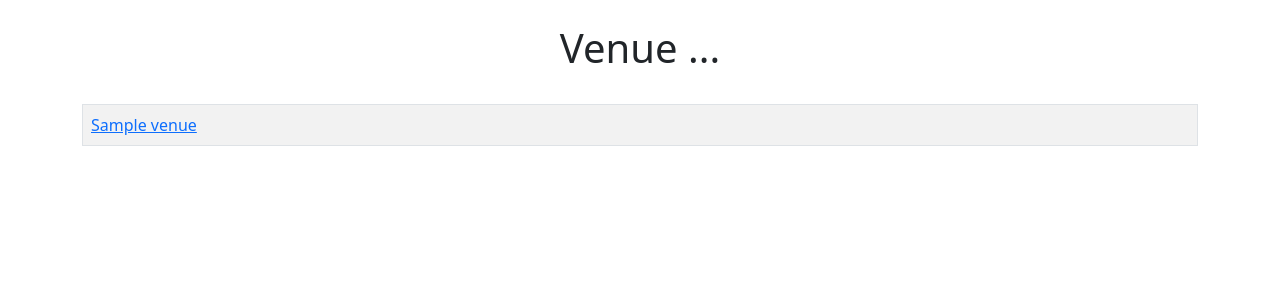
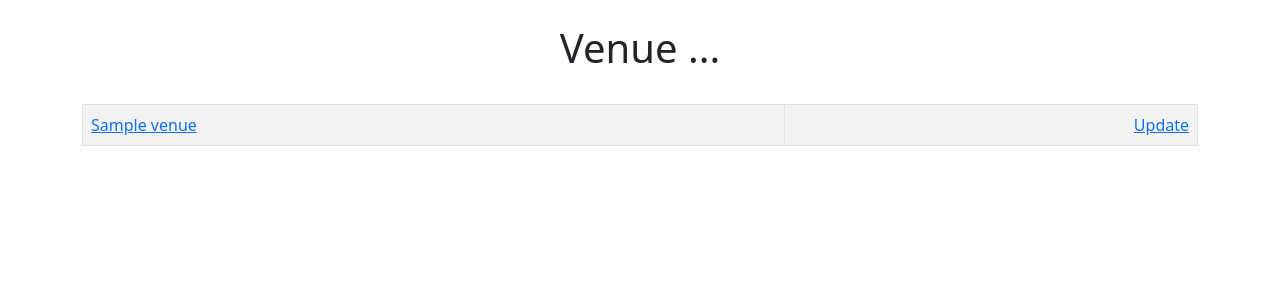
Before and after one commit to Syarif-Ys/django-codemy, a Django app: page /list_venues in a window 1280 px wide. Shown: the part 56-356 px from the top of the page. Run offline with Django 3.2, Linux system fonts and the light colour scheme; tables that the repository leaves empty hold one stand-in row (values such as "Sample post").

Commit message:
23 Oktober 2022 video 1 video 2 video 3 video 4 video 5 Video 6 How To Modify The Django Admin Area Video 7 How To Add Database Forms To A Web Page Video 8 How To Query The Database For Venues Video 9 Create A Search Bar

```diff
--- a/codemy/events/templates/events/venue.html
+++ b/codemy/events/templates/events/venue.html
@@ -5,11 +5,17 @@
     <center>
 
     <h1>Venue ...</h1>
-<br/>
+        <br/>
         <table class="table table-striped table-hover table-bordered">
         {% for venue in venue_list %}
             <tr>
-                <td><a href="{% url 'show-venue' venue.id %}"/>{{ venue }}</a></td>
+                <td>
+                    <a href="{% url
+                    'show-venue' venue.id %}"> {{ venue }}</a>
+                </td>
+                <td align="right">
+                    <a href="{% url 'update-venue' venue.id %}">Update</a>
+                </td>
             </tr>
         {% endfor %}
         </table>
--- a/codemy/events/urls.py
+++ b/codemy/events/urls.py
@@ -25,4 +25,5 @@ urlpatterns = [
     path('list_venues', views.list_venues, name="list-venues"),
     path('show_venue/<venue_id>', views.show_venue, name="show-venue"),
     path('search_venues', views.search_venues, name="search-venues"),
+    path('update_venue/<venue_id>', views.update_venue, name='update-venue'),
 ]
--- a/codemy/events/views.py
+++ b/codemy/events/views.py
@@ -6,6 +6,11 @@ from .models import Event, Venue
 from .forms import VenueForm
 from django.http import HttpResponseRedirect
 # Create your views here.
+
+def update_venue(request, venue_id):
+    venue = Venue.objects.get(pk=venue_id)
+    return render(request, 'events/update_venue.html',
+                  {'venue': venue})
 
 def search_venues(request):
     if request.method=="POST":
```
Also changed, not shown: codemy/events/templates/events/update_venue.html (added, +8 -0 lines).
